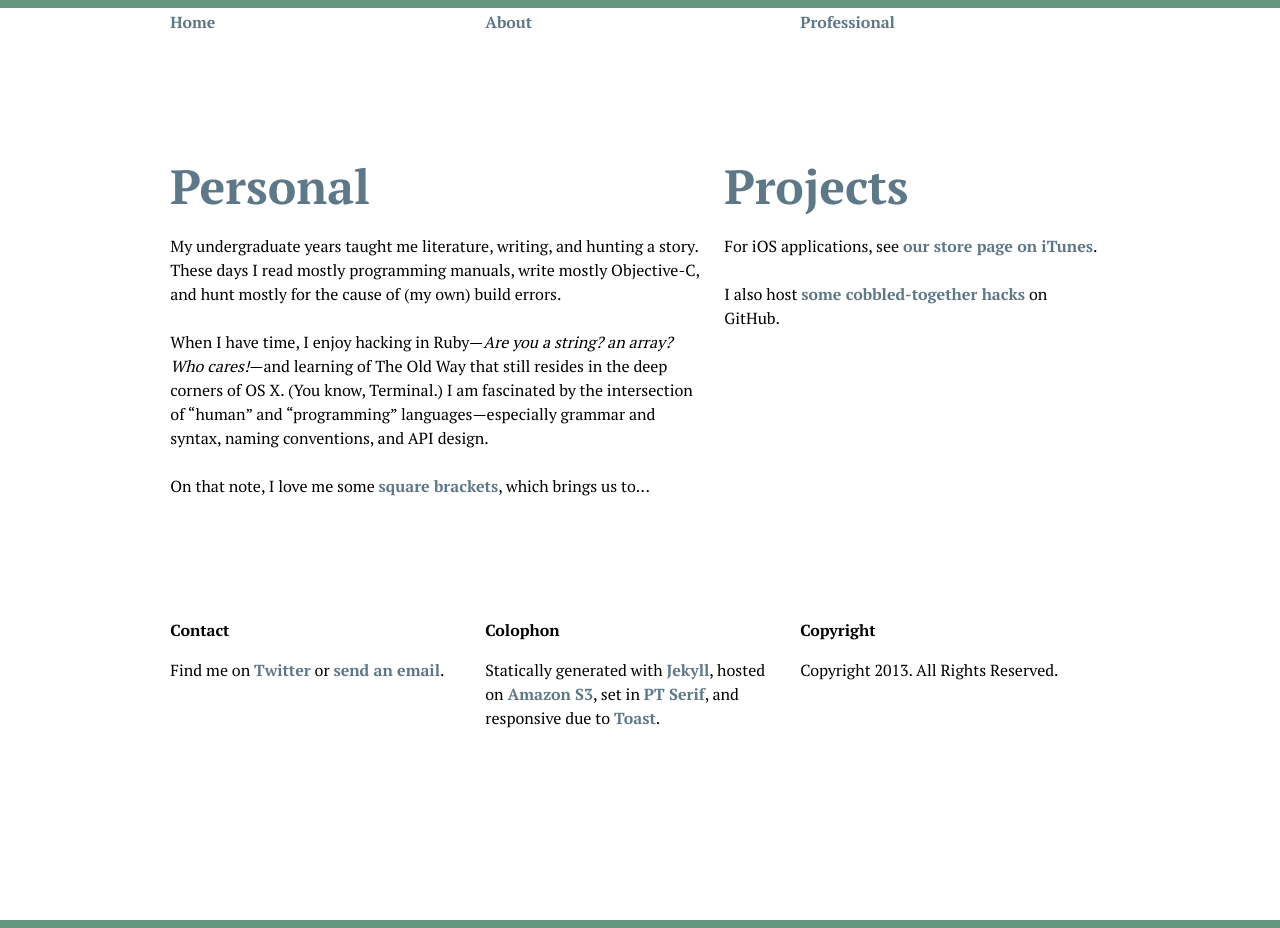
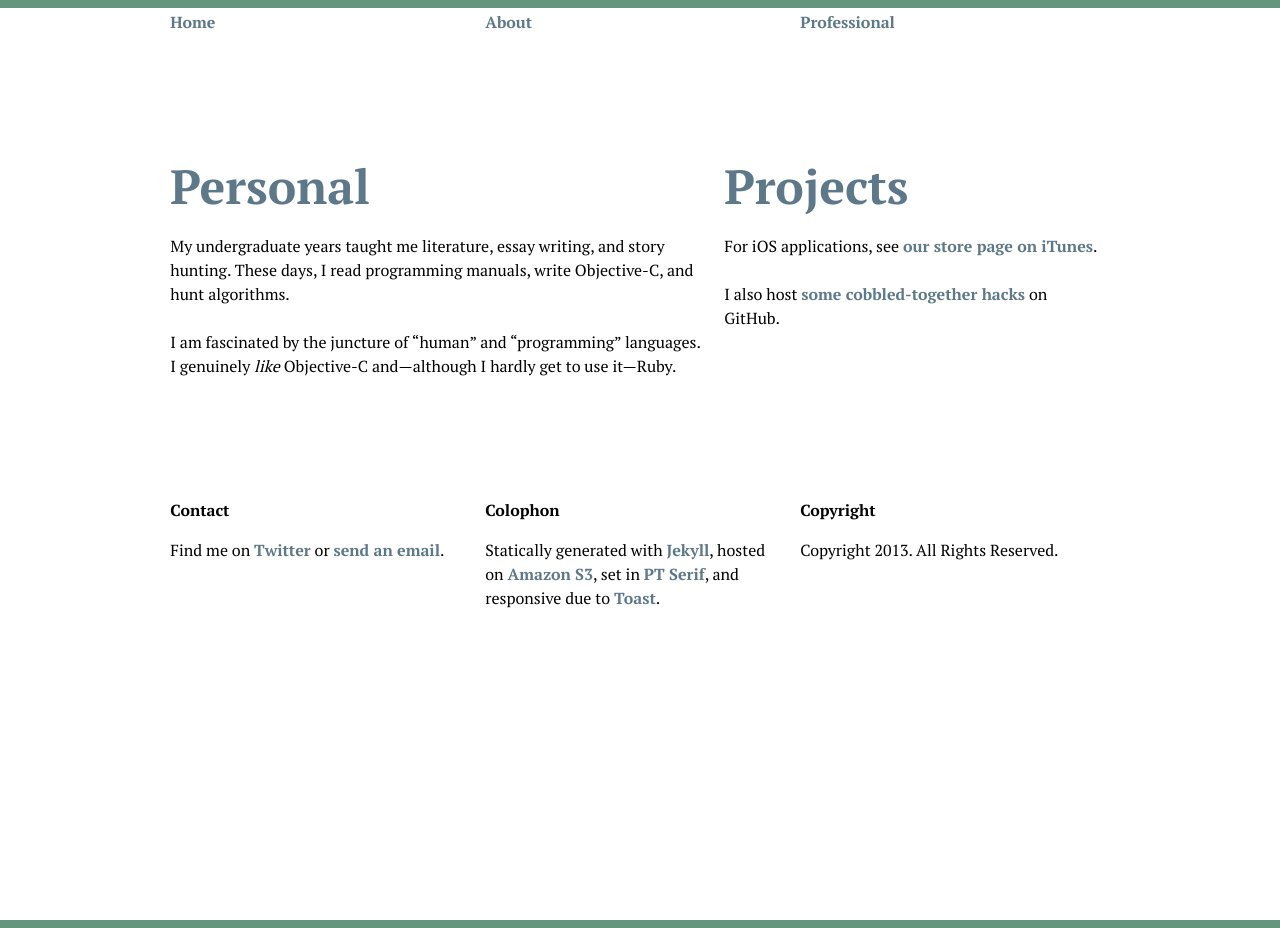
Before and after one commit to ebsen/ebsen.me, a Jekyll site: the page built from about/index.html, in a window 1280 px wide. Built offline with Jekyll 4.4.1, drawn with Linux system fonts in a browser that asks for light colours.

Commit message:
Copy edits to About

```diff
--- a/about/index.html
+++ b/about/index.html
@@ -4,9 +4,8 @@ title: About
 ---
 <div class="grid-7">
 	<h1 id="Personal">Personal</h1>
-	<p>My undergraduate years taught me literature, writing, and hunting a story. These days I read mostly programming manuals, write mostly Objective-C, and hunt mostly for the cause of (my own) build errors.</p>
-	<p>When I have time, I enjoy hacking in Ruby&#8212;<em>Are you a string? an array? Who cares!</em>&#8212;and learning of The Old Way that still resides in the deep corners of OS X. (You know, Terminal.) I am fascinated by the intersection of &#8220;human&#8221; and &#8220;programming&#8221; languages&#8212;especially grammar and syntax, naming conventions, and API design.</p>
-	<p>On that note, I love me some <a href="/professional">square brackets</a>, which brings us to...</p>
+	<p>My undergraduate years taught me literature, essay writing, and story hunting. These days, I read programming manuals, write Objective-C, and hunt algorithms.</p>
+	<p>I am fascinated by the juncture of &#8220;human&#8221; and &#8220;programming&#8221; languages. I genuinely <em>like</em> Objective-C and&#8212;although I hardly get to use it&#8212;Ruby.</p>
 </div>
 
 <div class="grid-5">
```
